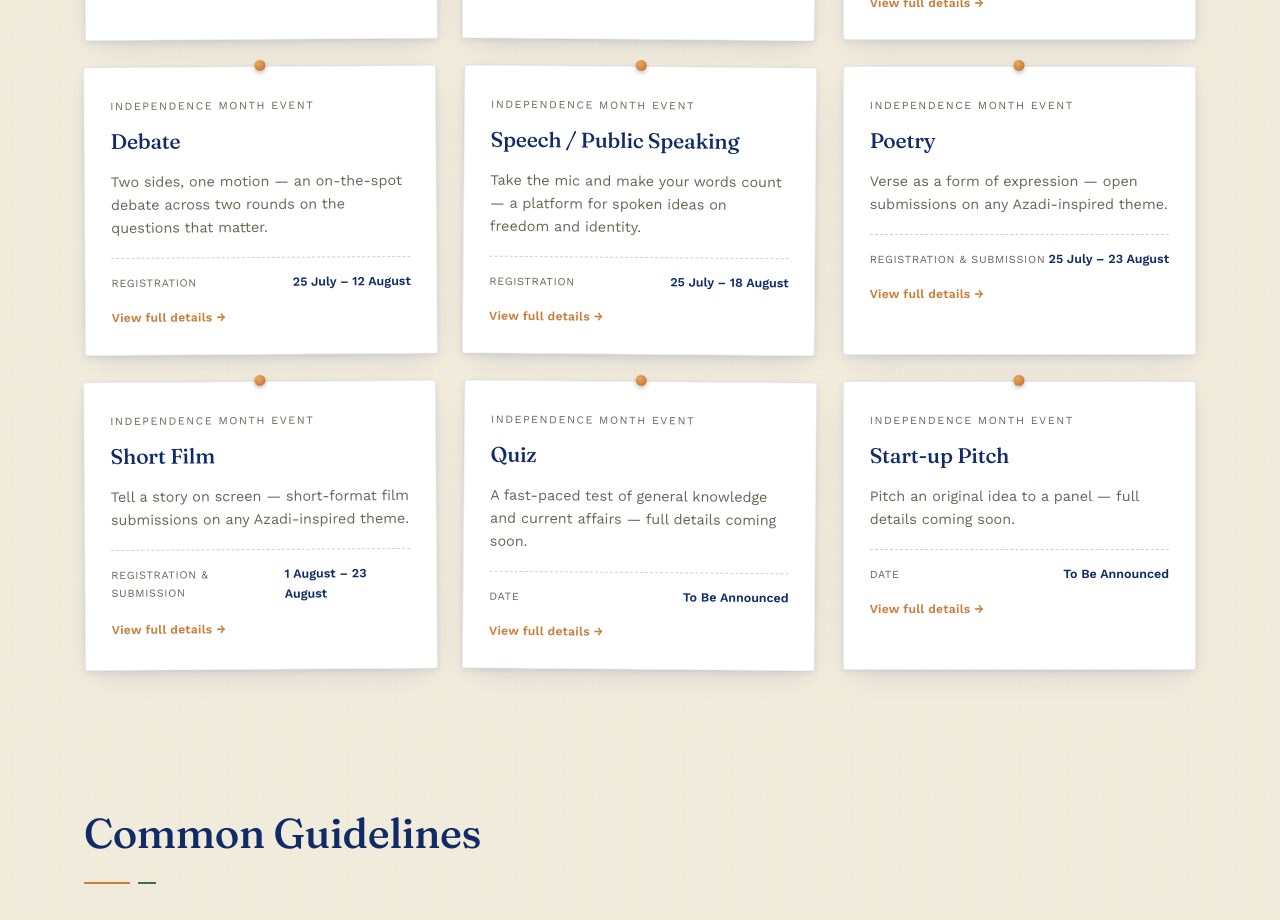
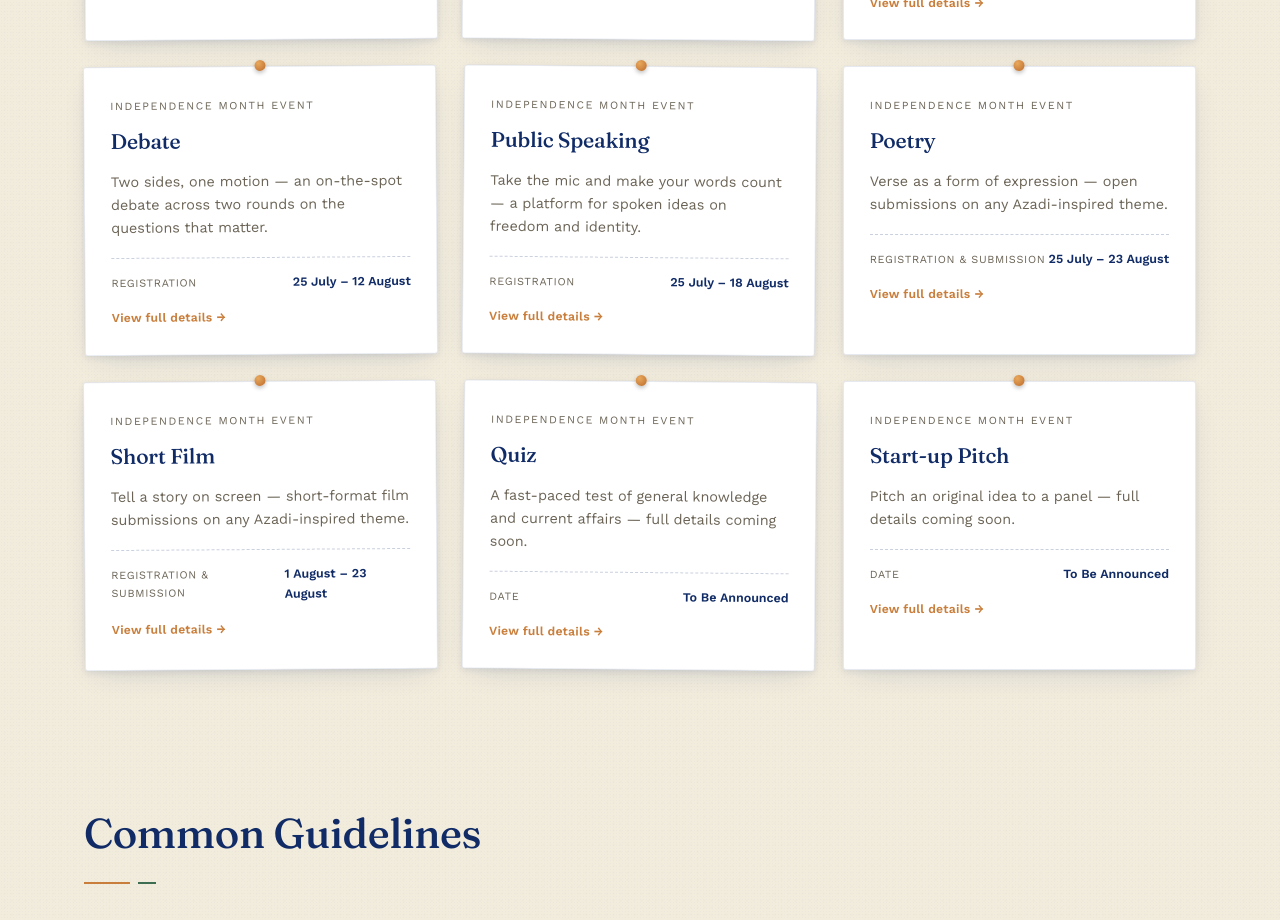
Before and after one commit to yotta-india/azadi-canvas-main, a React (Vite) app: page / in a window 1280 px wide. Shown: the part 1820-2740 px from the top of the page. Built offline with nearby package versions, Linux system fonts and the light colour scheme.

Commit message:
Update registration links and event names for React components

```diff
--- a/src/data/events.js
+++ b/src/data/events.js
@@ -101,7 +101,7 @@ export const EVENTS = [
     featured: false,
     description: "Frame a moment that captures the feeling of Azadi — freedom, community, everyday India.",
     registerLabel: "Register Now",
-    registerLink: "#",
+    registerLink: "https://forms.gle/gsSaRzCUfVdWjaJn6",
     info: [
       { label: "Mode", value: "Online" },
       { label: "Open To", value: "Everyone" }
@@ -139,11 +139,11 @@ export const EVENTS = [
   },
   {
     id: "speech",
-    name: "Speech / Public Speaking",
+    name: "Public Speaking",
     featured: false,
     description: "Take the mic and make your words count — a platform for spoken ideas on freedom and identity.",
     registerLabel: "Register Now",
-    registerLink: "#",
+    registerLink: "https://azadi-speech-competiton-26.vercel.app/",
     info: [
       { label: "Mode", value: "Online" },
       { label: "Open To", value: "Everyone" },
@@ -166,7 +166,7 @@ export const EVENTS = [
     featured: false,
     description: "Verse as a form of expression — open submissions on any Azadi-inspired theme.",
     registerLabel: "Register Now",
-    registerLink: "#",
+    registerLink: "https://forms.gle/Ui8YzBqaVa1DNnGfA",
     info: [
       { label: "Mode", value: "Online" },
       { label: "Open To", value: "Everyone" }
```
